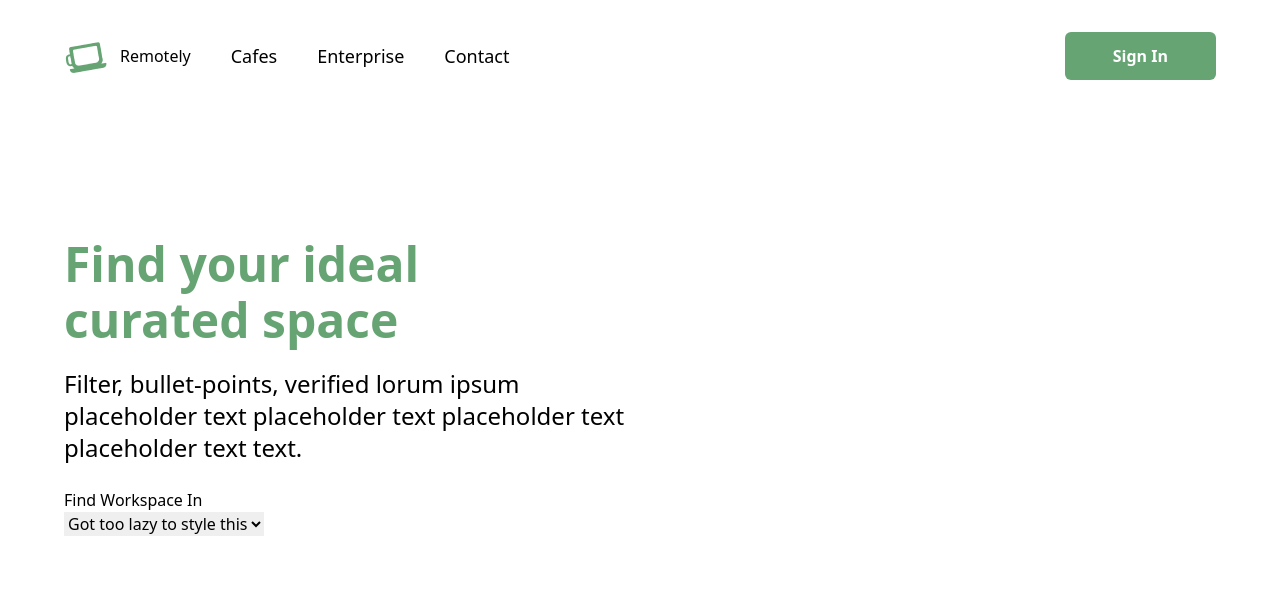
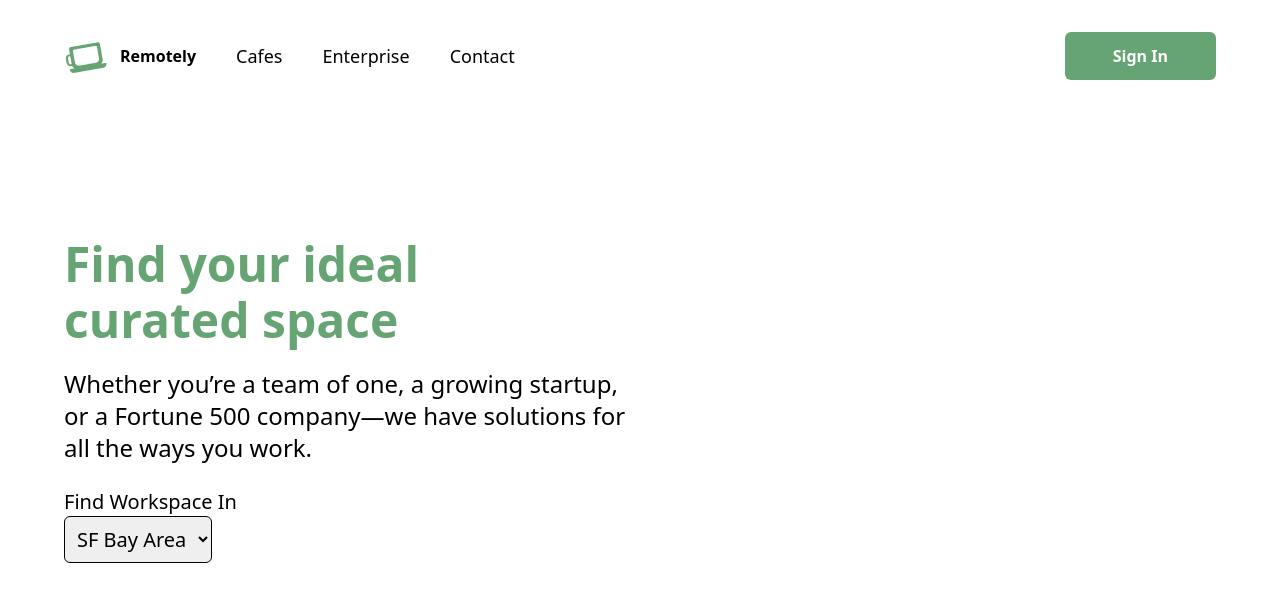
Before and after one commit to NotMyPersonalAccount/UniteHacks, a Next.js app: page / in a window 1280 px wide. Shown: the top 602 px of the page. Built offline with nearby package versions, Linux system fonts and the light colour scheme; no server answers.

Commit message:
more stuff

```diff
--- a/components/Navbar.tsx
+++ b/components/Navbar.tsx
@@ -15,9 +15,10 @@ export default function Navbar(): ReactElement {
         <div className="flex items-center justify-items-center">
           <div className="flex items-center justify-items-center mr-4 lg:mr-10">
             <Image src={icon} width="56em" height="45em" />
-            <Link className="font-bold text-2xl" href="/">
+            <strong><Link className="font-bold text-2xl" href="/">
               Remotely
-            </Link>
+
+            </Link></strong>
           </div>
           <div className="hidden md:block">
             <NavItem href="/cafes">Cafes</NavItem>
--- a/components/cafes/Cafe.tsx
+++ b/components/cafes/Cafe.tsx
@@ -10,7 +10,7 @@ type CafeProps = {
 
 export default function Cafe({name, address, id, img}: CafeProps): ReactElement {
   return (
-    <div className="bg-green-100 mt-8 w-80 border rounded-lg border-black mr-8">
+    <div className="mt-8 w-80 border rounded-lg border-black mr-8">
       <img className="h-40 w-full" src={"../images/" + img} />
       <div className="px-4 py-4">
         <Link href={"./cafes/"+id}><p className="font-bold text-xl">{name}</p></Link>
--- a/components/cafes/Navbar.tsx
+++ b/components/cafes/Navbar.tsx
@@ -15,9 +15,9 @@ export default function Navbar(): ReactElement {
           <div className="flex items-center justify-items-center">
             <div className="flex items-center justify-items-center mr-4 lg:mr-10">
               <Image src={icon} width="56em" height="45em" />
-              <Link className="font-bold text-2xl" href="/">
+              <strong><Link className="font-bold text-2xl" href="/">
                 Remotely
-              </Link>
+              </Link></strong>
             </div>
           </div>
           {session?.user?.name && (
--- a/pages/cafes/[id].tsx
+++ b/pages/cafes/[id].tsx
@@ -34,16 +34,18 @@ export default function CafePage({ cafe }: Props): ReactElement {
               <div className="my-8">
                 <p className="text-xl font-bold">funky stats</p>
                 <ul>
-                    {cafe.coffee}
-                    {cafe.tea}
-                    {cafe.outlets}
-                    {cafe.wifi}
-                    {cafe.quiet}
+                    coffee score: {cafe.coffee}
+                    <br />
+                    tea score: {cafe.tea}
+                    <br />
+                    outlet score: {cafe.outlets}
+                    <br />
+                    wifi score: {cafe.wifi}
+                    <br />
+                    quiet score (higher is quieter): {cafe.quiet}
+                    <br />
                 </ul>
               </div>
-              <p>Open</p>
-              <p>Website</p>
-              <p>Factors</p>
             </div>
           </div>
         </div>
--- a/pages/contact.tsx
+++ b/pages/contact.tsx
@@ -9,7 +9,7 @@ const Contact: NextPage = () => {
       <div className="text-center">
         <p className="text-contact0">Love to hear from you</p>
         <p className="text-contact0">Get in touch 👋</p>
-        <form action="/send-data-here" method="post">
+        <form method="post">
           <p>
             <input
               className="text-contact1a"
@@ -43,6 +43,7 @@ const Contact: NextPage = () => {
             className="text-white font-bold px-8 lg:px-12 py-3 rounded-md"
             style={{ backgroundColor: "#66A473", marginTop: "1rem" }}
             type="submit"
+            onClick={() => alert("The Form has been Submitted.")}
           >
             Submit
           </button>
--- a/pages/index.tsx
+++ b/pages/index.tsx
@@ -26,14 +26,13 @@ export default function Home(): ReactElement {
         </header>
         <div className="pt-6 max-w-lg lg:max-w-xl">
           <p className="text-2xl">
-            Filter, bullet-points, verified lorum ipsum placeholder text
-            placeholder text placeholder text placeholder text text.
+          Whether you’re a team of one, a growing startup, or a Fortune 500 company—we have solutions for all the ways you work.
           </p>
         </div>
         <div className="pt-6">
-          <p>Find Workspace In</p>
-          <select>
-            <option>Got too lazy to style this</option>
+          <p className="text-xl">Find Workspace In</p>
+          <select className="text-xl px-2 py-2 border border-black rounded-md">
+            <option >SF Bay Area</option>
           </select>
         </div>
       </div>
--- a/styles/globals.scss
+++ b/styles/globals.scss
@@ -50,3 +50,7 @@ html, body, #__next {
 .submit{
 
 }
+
+.city{
+    border: solid black 1px;
+}
```
Also changed, not shown: 1 other file (tests, documents, lock files or other folders).
